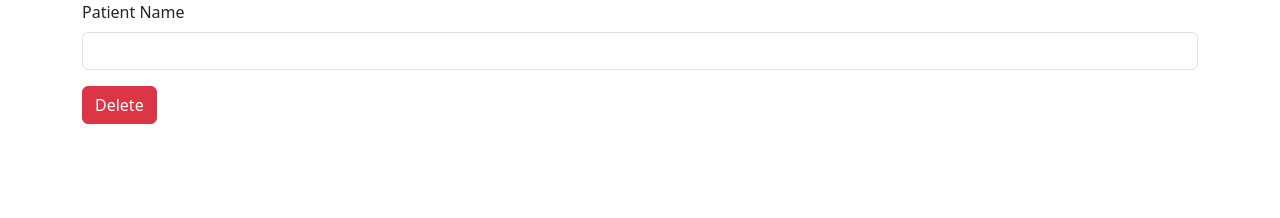
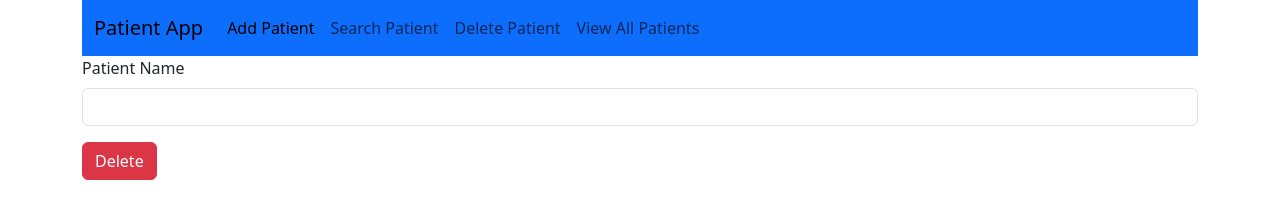
Before and after one commit to AdwaithVS/Patient-App, a plain HTML site: page deleteP.html in a window 1280 px wide. Drawn offline with nearby package versions, Linux system fonts and the light colour scheme.

Commit message:
Completed

```diff
--- a/deleteP.html
+++ b/deleteP.html
@@ -9,6 +9,22 @@
 </head>
 <body>
     <div class="container">
+        <nav class="navbar navbar-expand-lg bg-primary">
+            <div class="container-fluid">
+              <a class="navbar-brand" href="#">Patient App</a>
+              <button class="navbar-toggler" type="button" data-bs-toggle="collapse" data-bs-target="#navbarNavAltMarkup" aria-controls="navbarNavAltMarkup" aria-expanded="false" aria-label="Toggle navigation">
+                <span class="navbar-toggler-icon"></span>
+              </button>
+              <div class="collapse navbar-collapse" id="navbarNavAltMarkup">
+                <div class="navbar-nav">
+                  <a class="nav-link active" aria-current="page" href="index.html">Add Patient</a>
+                  <a class="nav-link" href="searchP.html">Search Patient</a>
+                  <a class="nav-link" href="deleteP.html">Delete Patient</a>
+                  <a class="nav-link" href="viewall.html">View All Patients</a>
+                </div>
+              </div>
+            </div>
+          </nav>
         <div class="row">
             <div class="col col-12 col-sm-12 col-md-12 col-lg-12 col-xl-12 col-xxl-12">
                 <div class="row g-3">
```
Also changed, not shown: index.html (+16 -0 lines), searchP.html (+16 -0 lines), viewall.html (+16 -0 lines).
